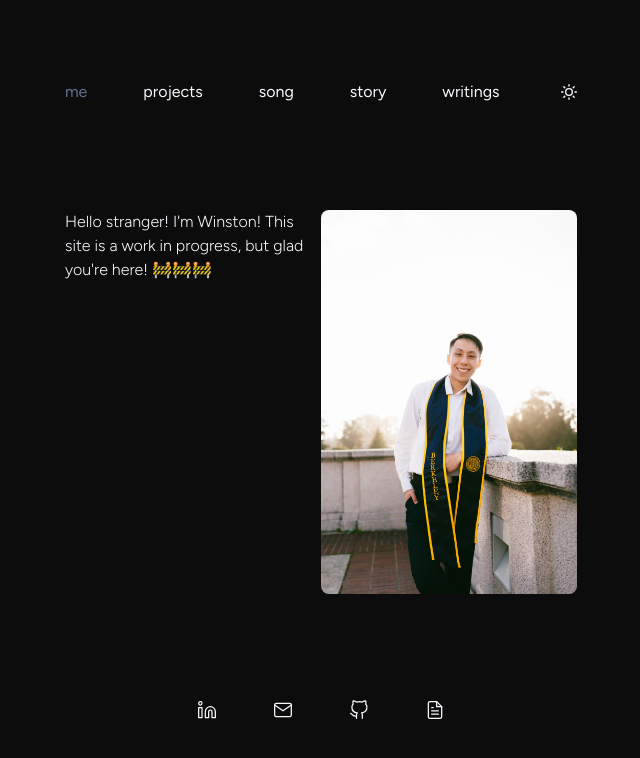
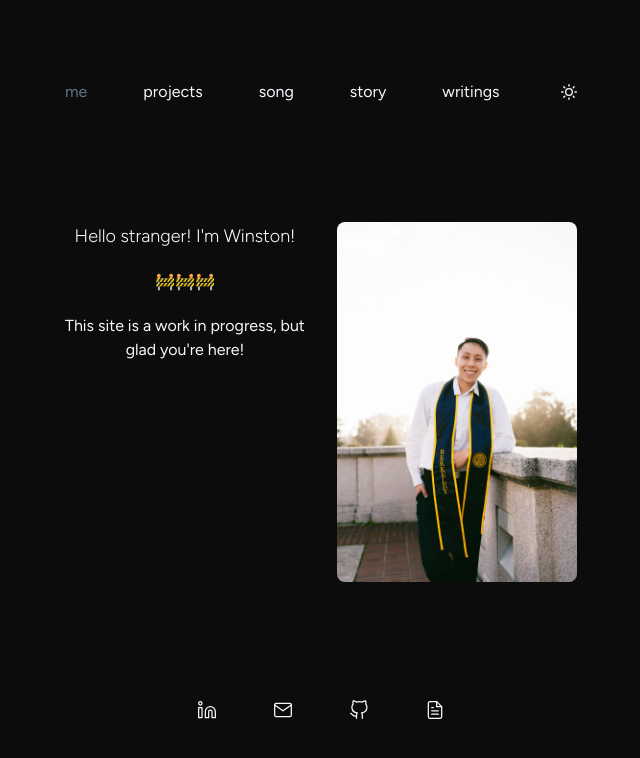
Before and after one commit to winston-edwin-chiong/personal-website, a Next.js app: page / in a window 1280 px wide. Shown: the top 758 px of the page, without its empty margins (319-959 px from the left). Built offline with nearby package versions, Linux system fonts and the light colour scheme.

Commit message:
more styles

```diff
--- a/src/app/page.tsx
+++ b/src/app/page.tsx
@@ -9,14 +9,13 @@ export default function Home() {
   const { theme } = useTheme();
 
   return (
-    <div className="grid-rows-auto grid grid-cols-1 gap-4 lg:grid-cols-2 lg:gap-0">
-      <div className="order-2 lg:order-1">
-        <div className="font-light">
-          {
-            "Hello stranger! I'm Winston! \
-            This site is a work in progress, but glad you're here! 🚧🚧🚧"
-          }
+    <div className="grid-rows-auto grid grid-cols-1 gap-4 lg:grid-cols-2 lg:gap-8">
+      <div className="order-2 text-center lg:order-1">
+        <div className="text-lg font-thin">
+          {"Hello stranger! I'm Winston!"}
         </div>
+        <div className="my-5">{"🚧🚧🚧"}</div>
+        <div>{"This site is a work in progress, but glad you're here!"}</div>
       </div>
       <div className="order-1 aspect-auto md:mx-15 lg:order-2 lg:mx-0">
         <Image
--- a/src/app/projects/page.tsx
+++ b/src/app/projects/page.tsx
@@ -1,7 +1,17 @@
 export default function Projects() {
-  return <div>PROJECTS</div>;
+  return (
+    <>
+      <Project />
+    </>
+  );
 }
 
 function Project() {
-  return <></>;
+  return (
+    <>
+      <div className="border-primary rounded-lg border px-5 shadow-[7px_-3.5px_6px_1px_var(--color-slate-500),15px_-7.5px_0px_1px_var(--foreground)]">
+        Project
+      </div>
+    </>
+  );
 }
--- a/src/app/song/page.tsx
+++ b/src/app/song/page.tsx
@@ -1,3 +1,3 @@
 export default function Song() {
-  return <div>SONG</div>;
+  return <div>🚧🚧🚧</div>;
 }
--- a/src/app/story/page.tsx
+++ b/src/app/story/page.tsx
@@ -1,3 +1,3 @@
 export default function Story() {
-  return <div>STORY</div>;
+  return <div>🚧🚧🚧</div>;
 }
--- a/src/app/writings/page.tsx
+++ b/src/app/writings/page.tsx
@@ -1,3 +1,3 @@
 export default function Writings() {
-  return <div>WRITINGS</div>;
+  return <div>🚧🚧🚧</div>;
 }
--- a/src/components/theme-toggle.tsx
+++ b/src/components/theme-toggle.tsx
@@ -11,7 +11,7 @@ export default function ThemeToggle() {
       <FiMoon
         className={cn(
           `${theme === "dark" ? "hidden" : "block"}`,
-          "transition-colors duration-200 ease-in-out hover:text-slate-500",
+          "transition-colors duration-200 ease-in-out hover:text-indigo-500",
         )}
         onClick={() => setTheme(theme === "dark" ? "light" : "dark")}
       />
```
